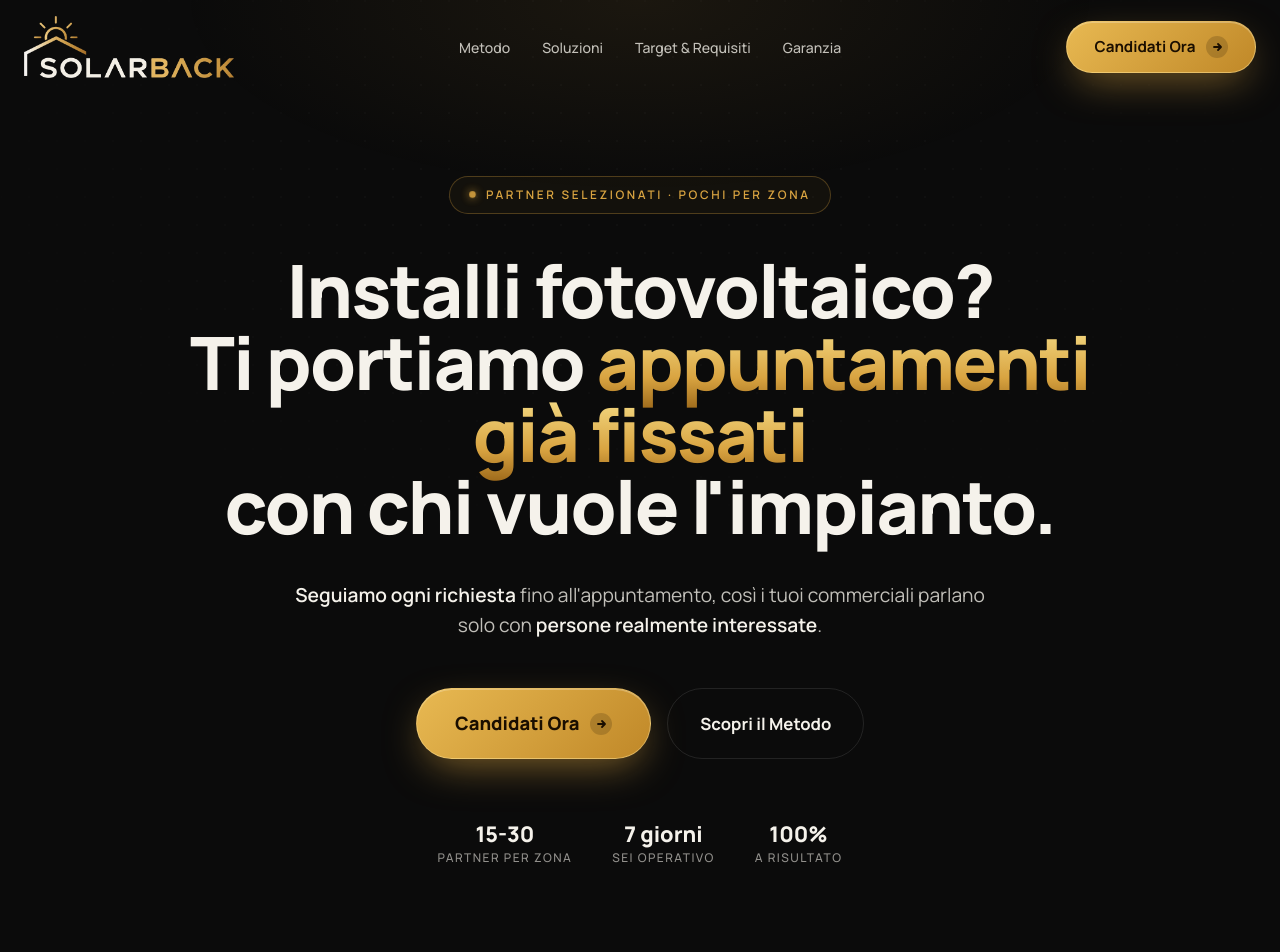
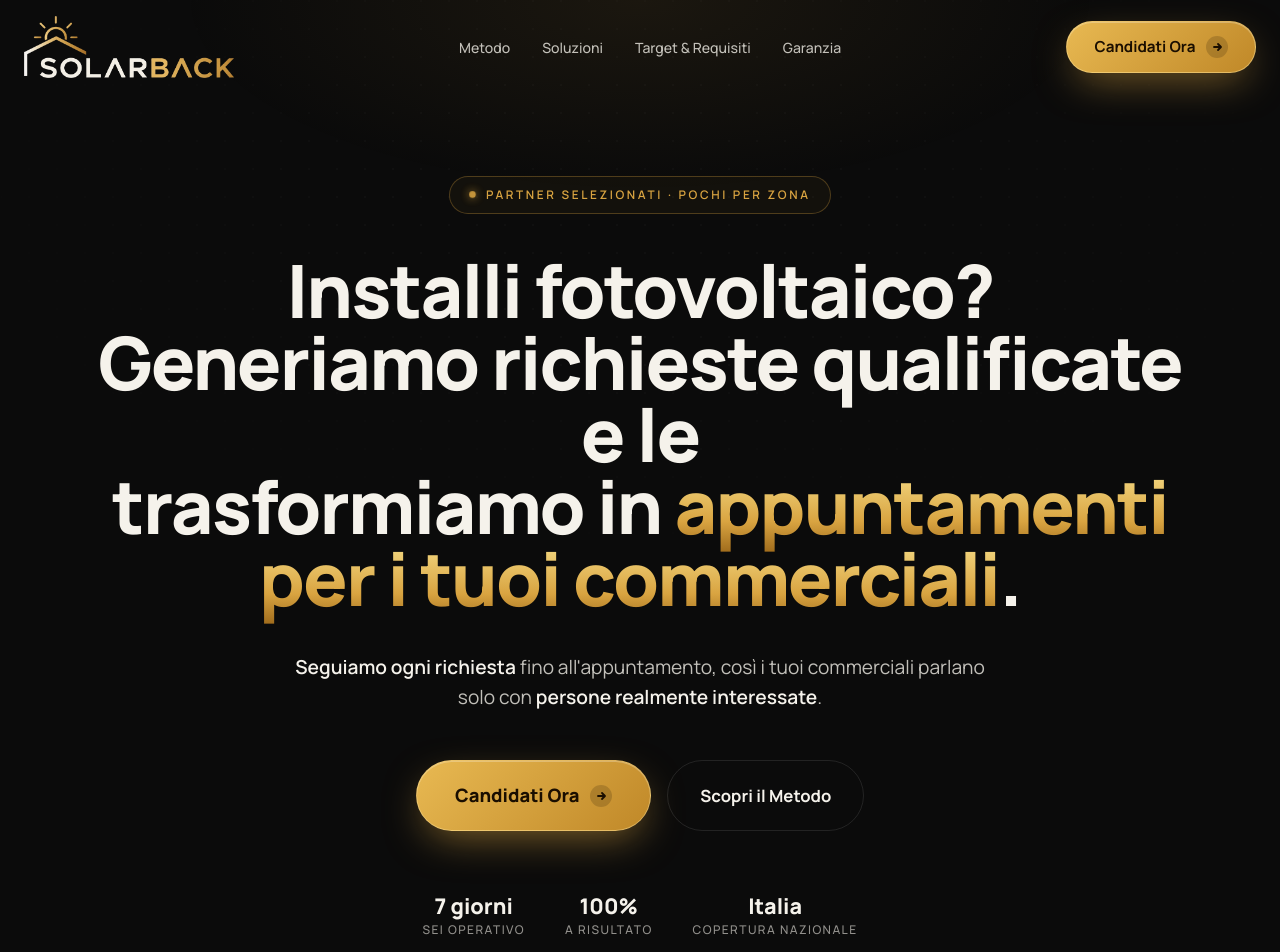
Before and after one commit to marcomasiniprova/solarback-B2b-landing-page, a Next.js app: page / in a window 1280 px wide. Shown: the top 952 px of the page. Built offline with nearby package versions, Linux system fonts and the light colour scheme.

Commit message:
copy v2: hero processo, problema dolore, perché risultato, sezione differenza, founder corto

```diff
--- a/components/Hero.tsx
+++ b/components/Hero.tsx
@@ -26,8 +26,8 @@ export function Hero() {
 
           <motion.h1 className="hero-h1" variants={item}>
             Installi fotovoltaico?<br />
-            Ti portiamo <span className="gold-shine">appuntamenti già fissati</span><br />
-            con chi vuole l'impianto.
+            Generiamo richieste qualificate e le<br />
+            trasformiamo in <span className="gold-shine">appuntamenti per i tuoi commerciali</span>.
           </motion.h1>
 
           <motion.p className="hero-sub" variants={item}>
@@ -49,9 +49,9 @@ export function Hero() {
 
           <motion.div className="hero-stats" variants={item}>
             {[
-              { n: '15-30', l: 'Partner per zona' },
               { n: '7 giorni', l: 'Sei operativo' },
               { n: '100%', l: 'A risultato' },
+              { n: 'Italia', l: 'Copertura nazionale' },
             ].map(({ n, l }) => (
               <div key={l} style={{ textAlign: 'center' }}>
                 <div className="hero-stat-n">{n}</div>
```
